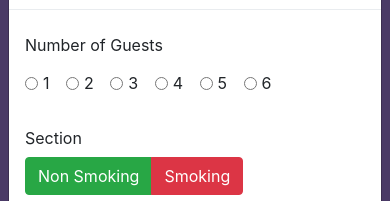
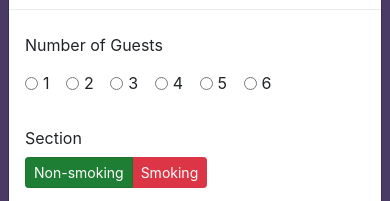
Before and after one commit to VijayKrishn/frontend_js, a website: page index.html in a window 390 px wide. Both pictures are taken after a click on the link "Reserve Table". Shown: the part 68-269 px from the top of the page. Drawn offline with nearby package versions, Linux system fonts and the light colour scheme.

Commit message:
assignment 3 corrected

```diff
--- a/index.html
+++ b/index.html
@@ -135,9 +135,13 @@
                         <div class="form-group row">
                             <label for="section" class="col-sm-3 col-form-label">Section</label>
                             <div class="col-sm-6">
-                                <div class="btn-group" role="group" aria-label="Basic example">
-                                    <button type="button" class="btn btn-success">Non Smoking</button>
-                                    <button type="button" class="btn btn-danger">Smoking</button>
+                                <div class="btn-group btn-group-toggle" data-toggle="buttons">
+                                    <label class="btn btn-success btn-sm active">
+                                        <input type="radio" name="options" id="option1" autocomplete="off" checked> Non-smoking
+                                    </label>
+                                    <label class="btn btn-danger btn-sm">
+                                        <input type="radio" name="options" id="option2" autocomplete="off"> Smoking
+                                    </label>
                                 </div>
                             </div>
                         </div>
@@ -154,7 +158,7 @@
                         </div>
                         <div class="form-group row">
                             <div class="offset-sm-3 col-sm-10">
-                                <button type="submit" class="btn btn-secondary">
+                                <button type="submit" class="btn btn-secondary" data-dismiss="modal">
                                     Cancel
                                 </button>
                                 <button type="submit" class="btn btn-primary">
```
